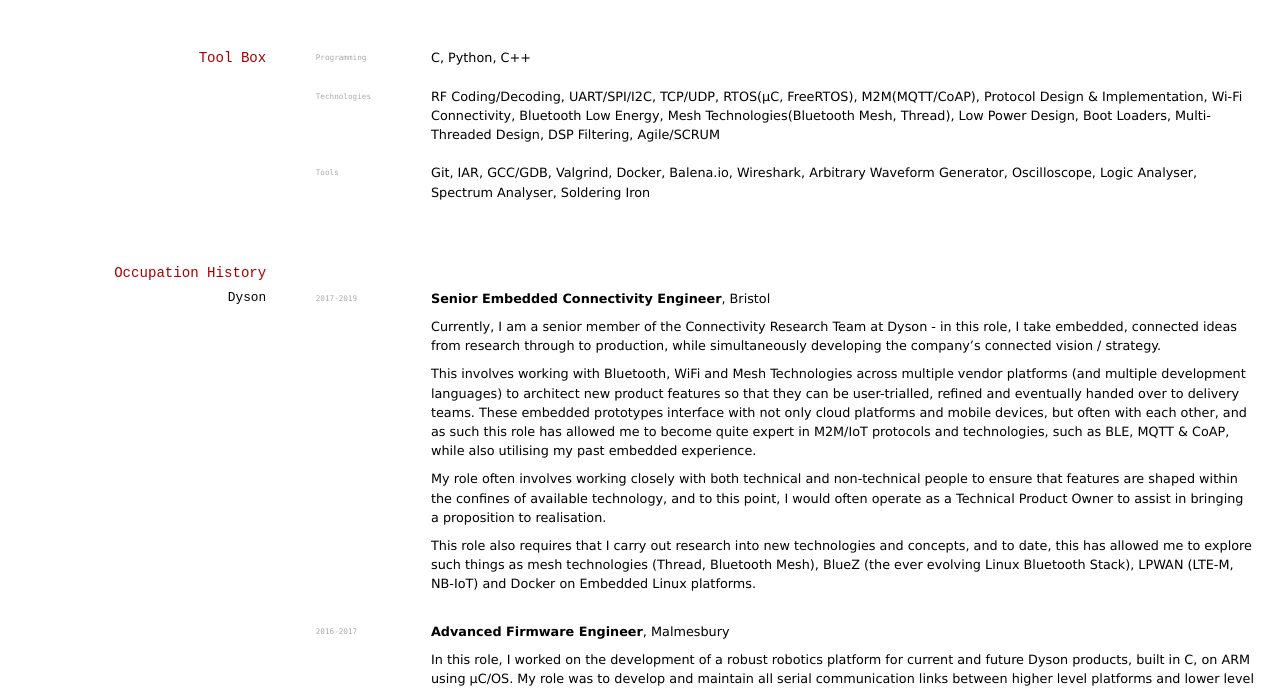
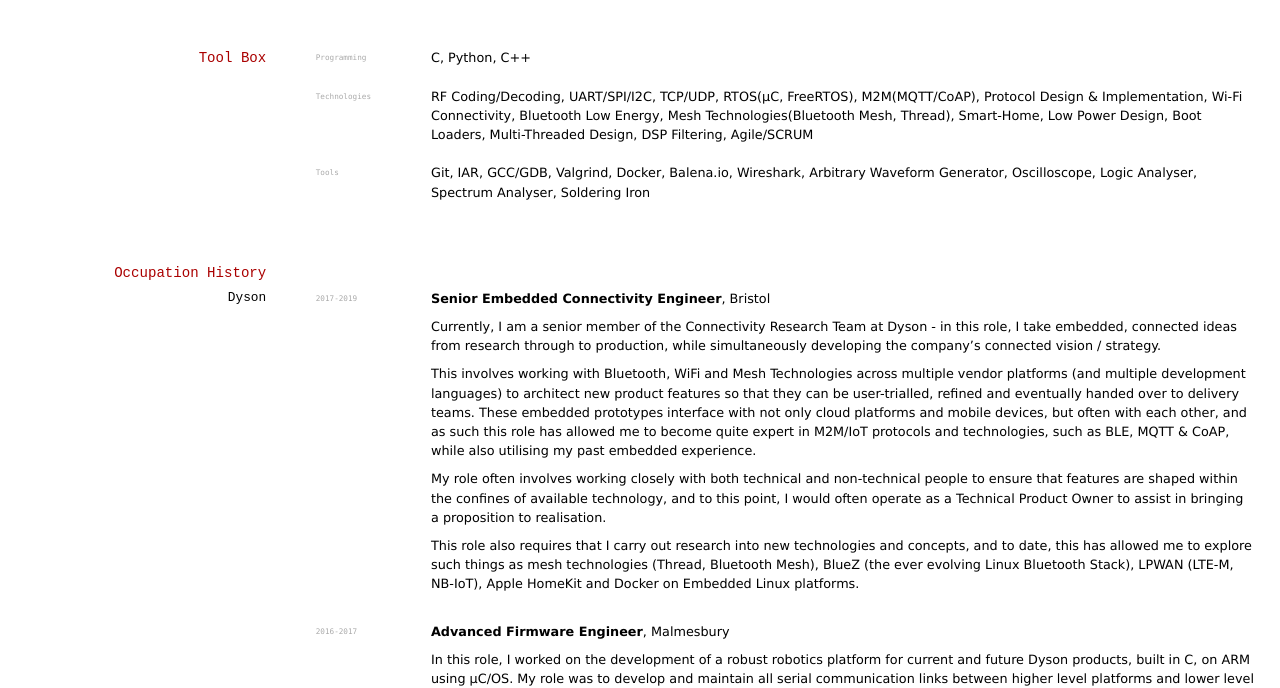
Before and after one commit to elipapa/markdown-cv, a Jekyll site: the page built from index.md, in a window 1280 px wide. Shown: the part 492-1180 px from the top of the page. Built offline with Jekyll 4.4.1, drawn with Linux system fonts in a browser that asks for light colours.

Commit message:
Added smarthome to skills

```diff
--- a/index.md
+++ b/index.md
@@ -35,7 +35,7 @@ OpenFX Award for Engineering Software Excellence, *EEECS Faculty, Queen's Univer
 C, Python, C++
 <br>
 `Technologies`
-RF Coding/Decoding, UART/SPI/I2C, TCP/UDP, RTOS(µC, FreeRTOS), M2M(MQTT/CoAP), Protocol Design & Implementation, Wi-Fi Connectivity, Bluetooth Low Energy, Mesh Technologies(Bluetooth Mesh, Thread), Low Power Design, Boot Loaders, Multi-Threaded Design, DSP Filtering, Agile/SCRUM
+RF Coding/Decoding, UART/SPI/I2C, TCP/UDP, RTOS(µC, FreeRTOS), M2M(MQTT/CoAP), Protocol Design & Implementation, Wi-Fi Connectivity, Bluetooth Low Energy, Mesh Technologies(Bluetooth Mesh, Thread), Smart-Home, Low Power Design, Boot Loaders, Multi-Threaded Design, DSP Filtering, Agile/SCRUM
 <br>
 `Tools`
 Git, IAR, GCC/GDB, Valgrind, Docker, Balena.io, Wireshark, Arbitrary Waveform Generator, Oscilloscope, Logic Analyser, Spectrum Analyser, Soldering Iron
@@ -52,7 +52,7 @@ This involves working with Bluetooth, WiFi and Mesh Technologies across multiple
 
 My role often involves working closely with both technical and non-technical people to ensure that features are shaped within the confines of available technology, and to this point, I would often operate as a Technical Product Owner to assist in bringing a proposition to realisation.
 
-This role also requires that I carry out research into new technologies and concepts, and to date, this has allowed me to explore such things as mesh technologies (Thread, Bluetooth Mesh), BlueZ (the ever evolving Linux Bluetooth Stack), LPWAN (LTE-M, NB-IoT) and Docker on Embedded Linux platforms.
+This role also requires that I carry out research into new technologies and concepts, and to date, this has allowed me to explore such things as mesh technologies (Thread, Bluetooth Mesh), BlueZ (the ever evolving Linux Bluetooth Stack), LPWAN (LTE-M, NB-IoT), Apple HomeKit and Docker on Embedded Linux platforms.
 
 <br>
 `2016-2017`
```
